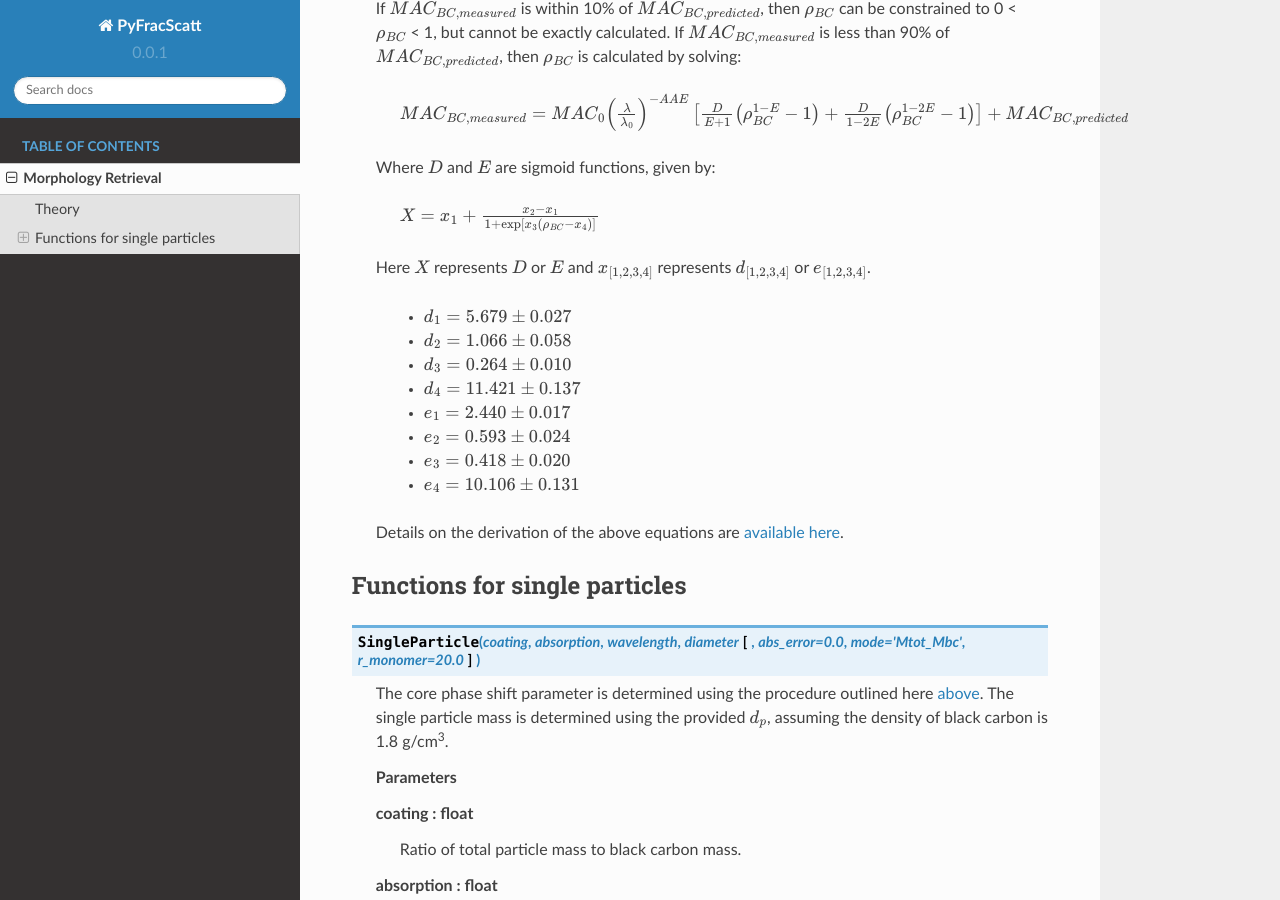
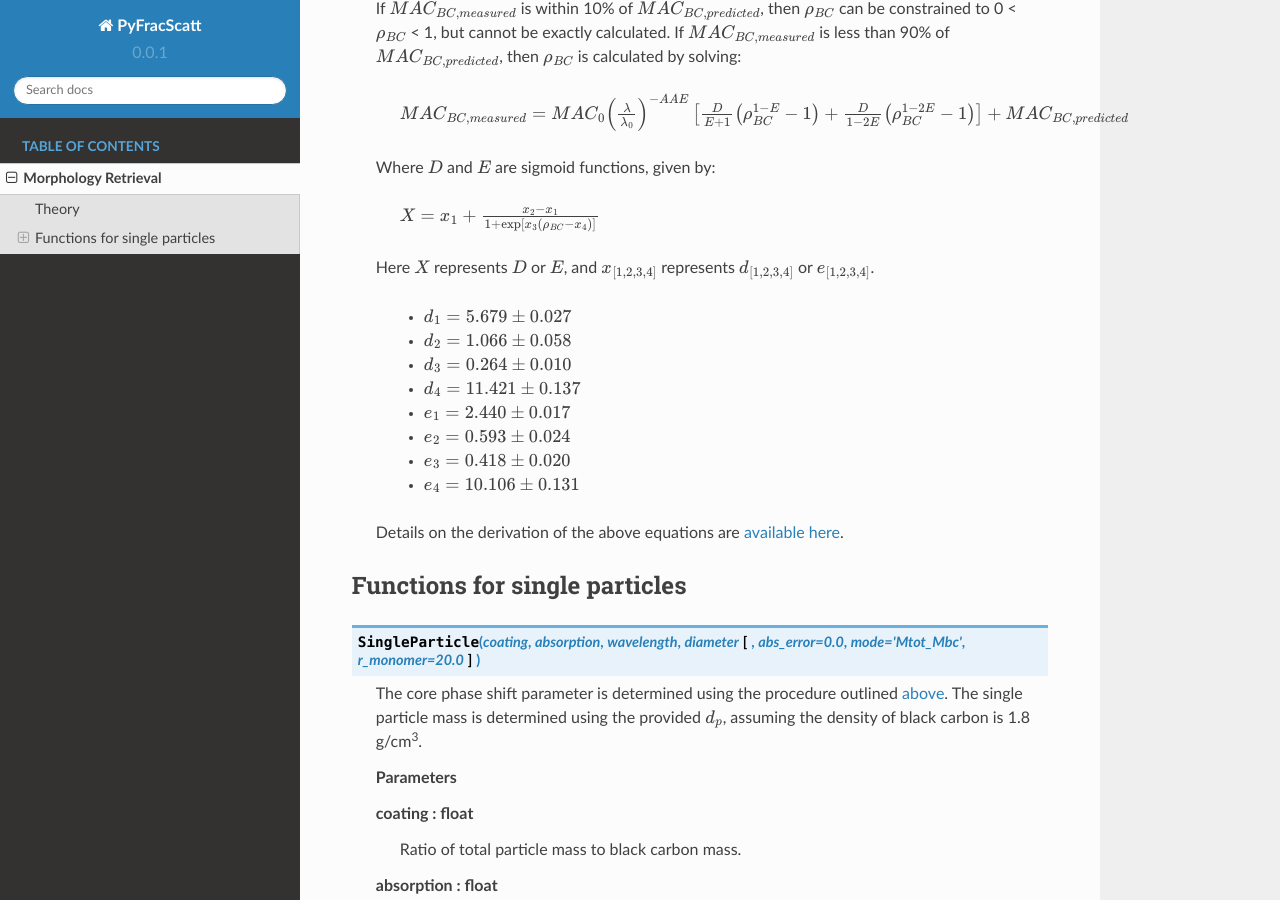
Before and after one commit to beelerpayton/FracScatt, a Sphinx documentation site: the page built from docs/source/functions.rst, in a window 1280 px wide and 900 px high, scrolled down 625 px. Built offline with Sphinx 7.4.7 and the Read the Docs theme 2.0.0, drawn with Linux system fonts in a browser that asks for light colours; pages that are not in the unit, such as notebooks, are missing from menus.

Commit message:
Update functions.rst

```diff
--- a/docs/source/functions.rst
+++ b/docs/source/functions.rst
@@ -22,7 +22,7 @@ Theory
 
    	:math:`{X=x_1+\frac{x_2-x_1}{1+\text{exp}\left[x_3\left(\rho_{BC}-x_4\right)\right]}}`
 
-   Here :math:`{X}` represents :math:`{D}` or :math:`{E}` and :math:`{x_{[1,2,3,4]}}` represents :math:`{d_{[1,2,3,4]}}` or :math:`{e_{[1,2,3,4]}}`.
+   Here :math:`{X}` represents :math:`{D}` or :math:`{E}`, and :math:`{x_{[1,2,3,4]}}` represents :math:`{d_{[1,2,3,4]}}` or :math:`{e_{[1,2,3,4]}}`.
 
 	- :math:`{d_1=5.679\pm0.027}`
 	- :math:`{d_2=1.066\pm0.058}`
@@ -42,7 +42,7 @@ Functions for single particles
 
 .. py:function:: SingleParticle(coating, absorption, wavelength, diameter[, abs_error=0.0, mode='Mtot_Mbc', r_monomer=20.0])
 
-   The core phase shift parameter is determined using the procedure outlined here `above <https://pyfracscatt.readthedocs.io/en/latest/functions.html#theory>`_. The single particle mass is determined using the provided :math:`{d_p}`, assuming the density of black carbon is 1.8 g/cm\ :sup:`3`.
+   The core phase shift parameter is determined using the procedure outlined `above <https://pyfracscatt.readthedocs.io/en/latest/functions.html#theory>`_. The single particle mass is determined using the provided :math:`{d_p}`, assuming the density of black carbon is 1.8 g/cm\ :sup:`3`.
 
    **Parameters**
 
```
